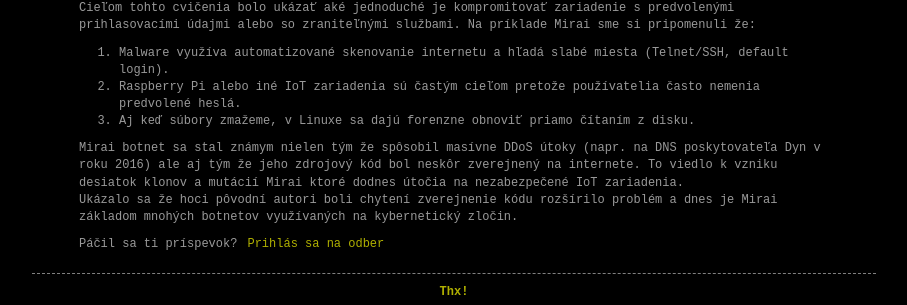
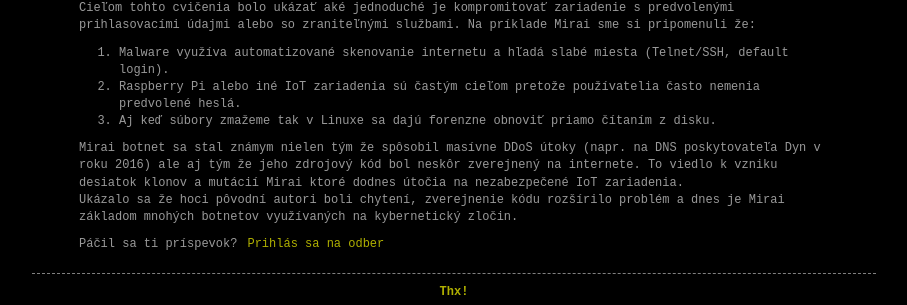
Before and after one commit to 0x00mg/0x00mg.github.io, a Jekyll site: the page built from _posts/2025/2025-09-04-HTB:-Mirai-botnet.md, in a window 1280 px wide and 900 px high, scrolled down 5122 px. Shown: the part 567-872 px from the top of the window, without its empty margins (186-1093 px from the left). Built offline with Jekyll 4.4.1, drawn with Linux system fonts in a browser that asks for light colours; comment, search, counter and statistics services are not loaded; a style sheet for code colours, icons or effects is not loaded; some of the changed text lies outside the part shown.

Commit message:
Update 2025-09-04-HTB:-Mirai-botnet.md

```diff
--- a/_posts/2025/2025-09-04-HTB:-Mirai-botnet.md
+++ b/_posts/2025/2025-09-04-HTB:-Mirai-botnet.md
@@ -71,7 +71,7 @@
 Zaujímavá je časť `X-Pi-hole`. Vraví nám že sa jedná o [Pi-hole](https://pi-hole.net/). Jedná sa o DNS server ktorý beží na Raspberry Pi, linuxoch alebo dockeroch.
 Používa sa na blokovanie reklám a celkovo ku zlepšeniu súkromia.
 
-Máme niekoľko možností ako zistiť viac informácií o webovej stránke, napr. pomocu: Gobuster, Nikto, feroxbuster...
+Máme niekoľko možností ako zistiť viac informácií o webovej stránke napr. pomocu: Gobuster, Nikto, feroxbuster...
 Pre naše účely použijeme [gobuster](https://github.com/OJ/gobuster)
 
 <img src="{{ site.baseurl }}/images/posts/2025/mirai/mirai5.jpg" alt="gobuster" style="width:100%; max-width:700px; height:auto; margin-bottom:20px; border-radius:4px;">
@@ -106,7 +106,7 @@
 
 #### 22/tcp - SSH
 
-Banner prezrádza, že zariadenie alebo server používa Debian, konkrétne staršiu verziu Debian 8 čo umožňuje pripojenie buď s predvoleným heslom alebo cez brute-force nástroje ako Medusa a predstavuje tak riziko napadnutia zariadenia.
+Banner prezrádza že zariadenie alebo server používa Debian, konkrétne staršiu verziu Debian 8 čo umožňuje pripojenie buď s predvoleným heslom alebo cez brute-force nástroje ako Medusa a predstavuje tak riziko napadnutia zariadenia.
 
 <img src="{{ site.baseurl }}/images/posts/2025/mirai/mirai8.jpg" alt="medusa" style="width:100%; max-width:700px; height:auto; margin-bottom:20px; border-radius:4px;">
 
@@ -147,8 +147,8 @@
 Na príklade Mirai sme si pripomenuli že:
 1. Malware využíva automatizované skenovanie internetu a hľadá slabé miesta (Telnet/SSH, default login).
 2. Raspberry Pi alebo iné IoT zariadenia sú častým cieľom pretože používatelia často nemenia predvolené heslá.
-3. Aj keď súbory zmažeme, v Linuxe sa dajú forenzne obnoviť priamo čítaním z disku.
+3. Aj keď súbory zmažeme tak v Linuxe sa dajú forenzne obnoviť priamo čítaním z disku.
 
 Mirai botnet sa stal známym nielen tým že spôsobil masívne DDoS útoky (napr. na DNS poskytovateľa Dyn v roku 2016) ale aj tým že jeho zdrojový kód bol neskôr zverejnený na internete.
 To viedlo k vzniku desiatok klonov a mutácií Mirai ktoré dodnes útočia na nezabezpečené IoT zariadenia.
-Ukázalo sa že hoci pôvodní autori boli chytení zverejnenie kódu rozšírilo problém a dnes je Mirai základom mnohých botnetov využívaných na kybernetický zločin.
+Ukázalo sa že hoci pôvodní autori boli chytení, zverejnenie kódu rozšírilo problém a dnes je Mirai základom mnohých botnetov využívaných na kybernetický zločin.
```
